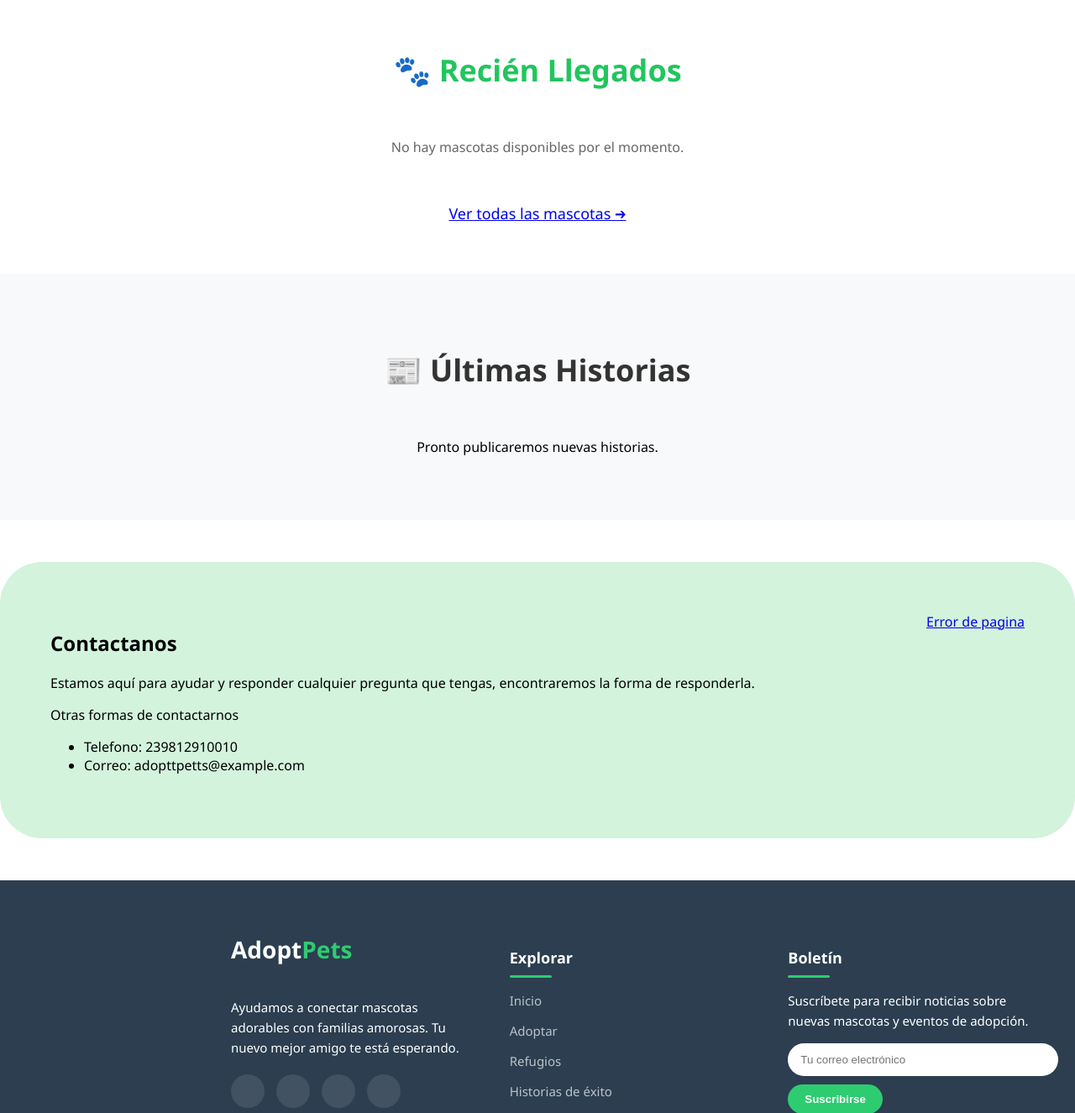
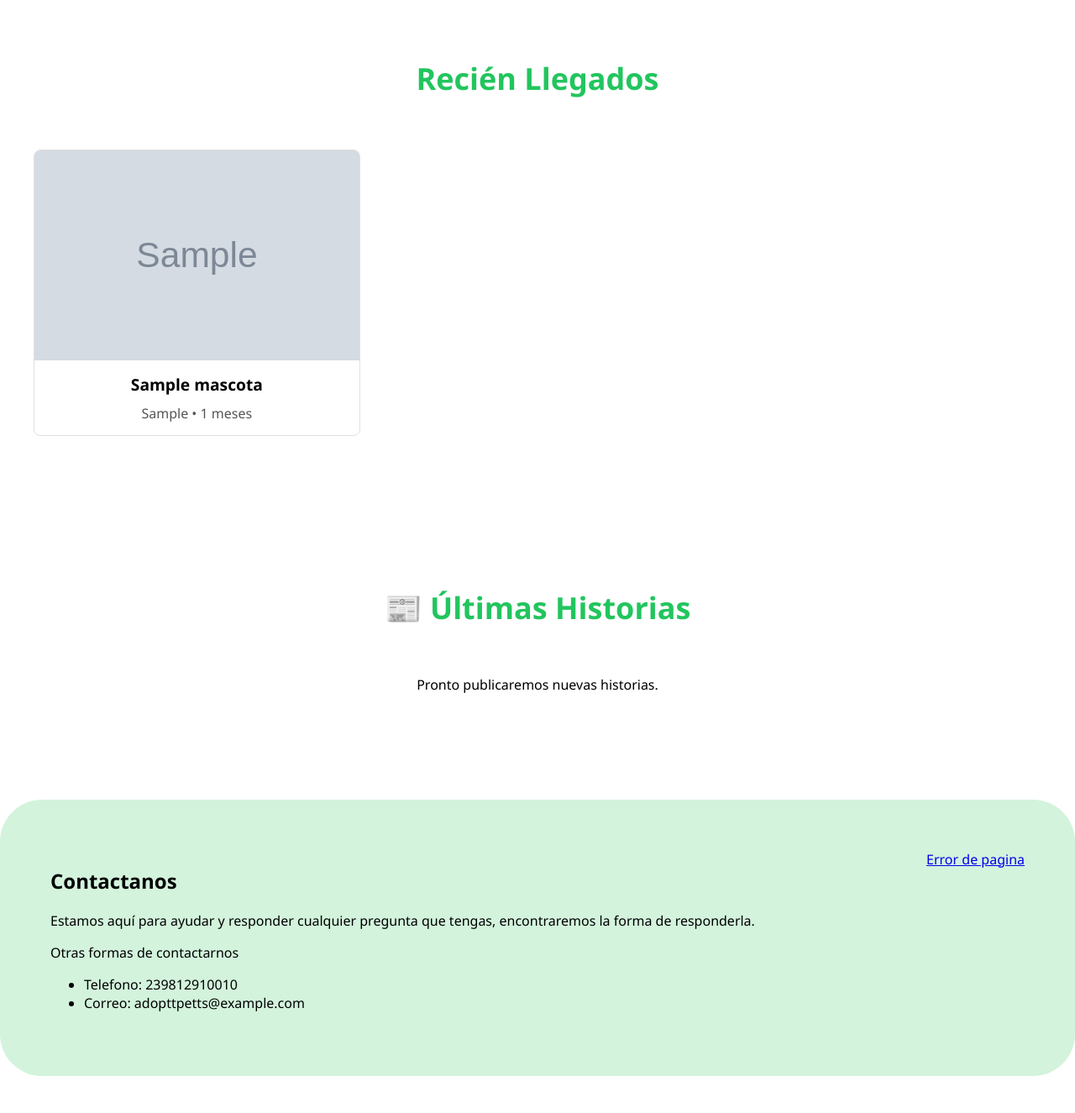
Before and after one commit to HayAky/AdoptPets-PYTHON, a Django app: page / in a window 1280 px wide. Shown: the part 1443-2768 px from the top of the page at 84% size. Run offline with Django 5.2, Linux system fonts and the light colour scheme; tables that the repository leaves empty hold one stand-in row (values such as "Sample post"); grey boxes marked "Sample" are stand-in pictures.

Commit message:
Agregue un carrusel de imagenes en la pagina principal

```diff
--- a/adopt_pets/urls.py
+++ b/adopt_pets/urls.py
@@ -21,9 +21,12 @@ from django.contrib.auth import views as auth_views
 from usuarios import views as usuarios_views
 from django.conf import settings
 from django.conf.urls.static import static
+from mascotas import views as mascotas_views
 
 urlpatterns = [
     path('django-admin/', admin.site.urls),
+
+    path('', mascotas_views.inicio, name='home'),
 
     # Tu nuevo Dashboard Administrativo personalizado
     path('admin/', usuarios_views.admin_dashboard, name='admin_dashboard'),
--- a/mascotas/views.py
+++ b/mascotas/views.py
@@ -207,5 +207,13 @@ def guardar_datos_mascota(request, mascota):
     if 'foto' in request.FILES:
         mascota.foto = request.FILES['foto']
 
-    # El mascota.save() se ejecuta de forma segura desde las funciones
-    # crear_mascota y editar_mascota, no aquí.
+
+def inicio(request):
+    # ... tu código existente ...
+    mascotas_destacadas = Mascota.objects.order_by('-fecha_registro')[:6]
+
+    contexto = {
+        # ... el resto de tus variables existentes ...
+        'mascotas_destacadas': mascotas_destacadas,
+    }
+    return render(request, 'main.html', contexto)
--- a/templates/main.html
+++ b/templates/main.html
@@ -6,6 +6,7 @@
 {% block extra_css %}
     <link href="{% static 'css/main.css' %}" rel="stylesheet">
     <link href="{% static 'css/publicmasco.css' %}" rel="stylesheet">
+    <link rel="stylesheet" href="https://cdn.jsdelivr.net/npm/swiper@11/swiper-bundle.min.css" />
 {% endblock %}
 
 {% block content %}
@@ -16,46 +17,36 @@
     </div>
 </section>
 
-<section class="container" style="max-width: 1400px; margin: 60px auto; padding: 0 20px;">
-    <h2 style="text-align: center; color: #22C55E; font-size: 36px; margin-bottom: 40px;">🐾 Recién Llegados</h2>
+<section class="recien-llegados" style="padding: 40px 0; background-color: #ffffff;">
+    <h2 style="text-align: center; margin-bottom: 60px; color: #22C55E; font-size: 36px">Recién Llegados</h2>
 
-    <div class="pet-grid">
-        {% for mascota in mascotas %}
-            <div class="pet-card">
-
-                {% if mascota.foto %}
-                    <img src="{{ mascota.foto.url }}" alt="Foto de {{ mascota.nombre }}">
-                {% elif mascota.galeriafoto_set.all %}
-                    <img src="{{ mascota.galeriafoto_set.first.url_foto }}" alt="Foto de {{ mascota.nombre }}">
-                {% else %}
-                    <img src="{% static 'img/default-pet.jpg' %}" alt="Imagen por defecto">
-                {% endif %}
-
-                <div class="pet-info">
-                    <h3>{{ mascota.nombre }}</h3>
-                    <p><strong>Especie:</strong> <span>{{ mascota.especie|title }}</span></p>
-                    <p><strong>Raza:</strong> <span>{{ mascota.raza|default:"Mestizo" }}</span></p>
-
-                    <a href="{% url 'solicitar_adopcion' mascota.id_mascota %}" class="adopt-btn" style="display: block; text-align: center; margin-top: 15px;">
-                        💚 Quiero Adoptar
-                    </a>
+    <div class="swiper carrusel-mascotas" style="max-width: 1200px; margin: 0 auto; padding-bottom: 50px;">
+        <div class="swiper-wrapper">
+            {% for mascota in mascotas_destacadas %}
+            <div class="swiper-slide" style="border: 1px solid #e0e0e0; border-radius: 8px; overflow: hidden; background: #fff;">
+                <div style="height: 250px; width: 100%; background: #eaeaea;">
+                    {% if mascota.foto %}
+                        <img src="{{ mascota.foto.url }}" alt="{{ mascota.nombre }}" style="width: 100%; height: 100%; object-fit: cover;">
+                    {% else %}
+                        <div style="display: flex; align-items: center; justify-content: center; height: 100%; color: #888;">Sin foto</div>
+                    {% endif %}
+                </div>
+                <div style="padding: 15px; text-align: center;">
+                    <h3 style="margin: 0 0 10px 0; font-size: 1.2rem;">{{ mascota.nombre }}</h3>
+                    <p style="margin: 0; color: #555;">{{ mascota.especie }} • {{ mascota.edad_aproximada }} meses</p>
                 </div>
             </div>
-        {% empty %}
-            <p style="text-align: center; grid-column: 1/-1; color: #666;">No hay mascotas disponibles por el momento.</p>
-        {% endfor %}
-    </div>
-
-    <div style="text-align: center; margin-top: 40px;">
-        <a href="{% url 'lista_mascotas' %}" class="btn btn-primary" style="padding: 12px 30px; font-size: 18px; border-radius: 30px;">
-            Ver todas las mascotas ➔
-        </a>
+            {% endfor %}
+        </div>
+        <div class="swiper-pagination"></div>
+        <div class="swiper-button-next" style="color: #333;"></div>
+        <div class="swiper-button-prev" style="color: #333;"></div>
     </div>
 </section>
 
-<section style="background: #f8f9fa; padding: 60px 20px; margin-bottom: 40px;">
+<section style="background: #ffffff; padding: 60px 20px; margin-bottom: 40px;">
     <div style="max-width: 1200px; margin: 0 auto;">
-        <h2 style="text-align: center; color: #333; font-size: 36px; margin-bottom: 40px;">📰 Últimas Historias</h2>
+        <h2 style="text-align: center; color: #22C55E; font-size: 36px; margin-bottom: 40px;">📰 Últimas Historias</h2>
 
         <div style="display: grid; grid-template-columns: repeat(auto-fit, minmax(350px, 1fr)); gap: 30px;">
             {% for blog in blogs %}
@@ -99,4 +90,20 @@
         </div>
     </div>
 </section>
+
+
+<script src="https://cdn.jsdelivr.net/npm/swiper@11/swiper-bundle.min.js"></script>
+<script>
+    document.addEventListener('DOMContentLoaded', function() {
+        new Swiper('.carrusel-mascotas', {
+            slidesPerView: 1,
+            spaceBetween: 20,
+            loop: true,
+            autoplay: { delay: 3000, disableOnInteraction: false },
+            pagination: { el: '.swiper-pagination', clickable: true },
+            navigation: { nextEl: '.swiper-button-next', prevEl: '.swiper-button-prev' },
+            breakpoints: { 640: { slidesPerView: 2 }, 1024: { slidesPerView: 3 } }
+        });
+    });
+</script>
 {% endblock %}
```
